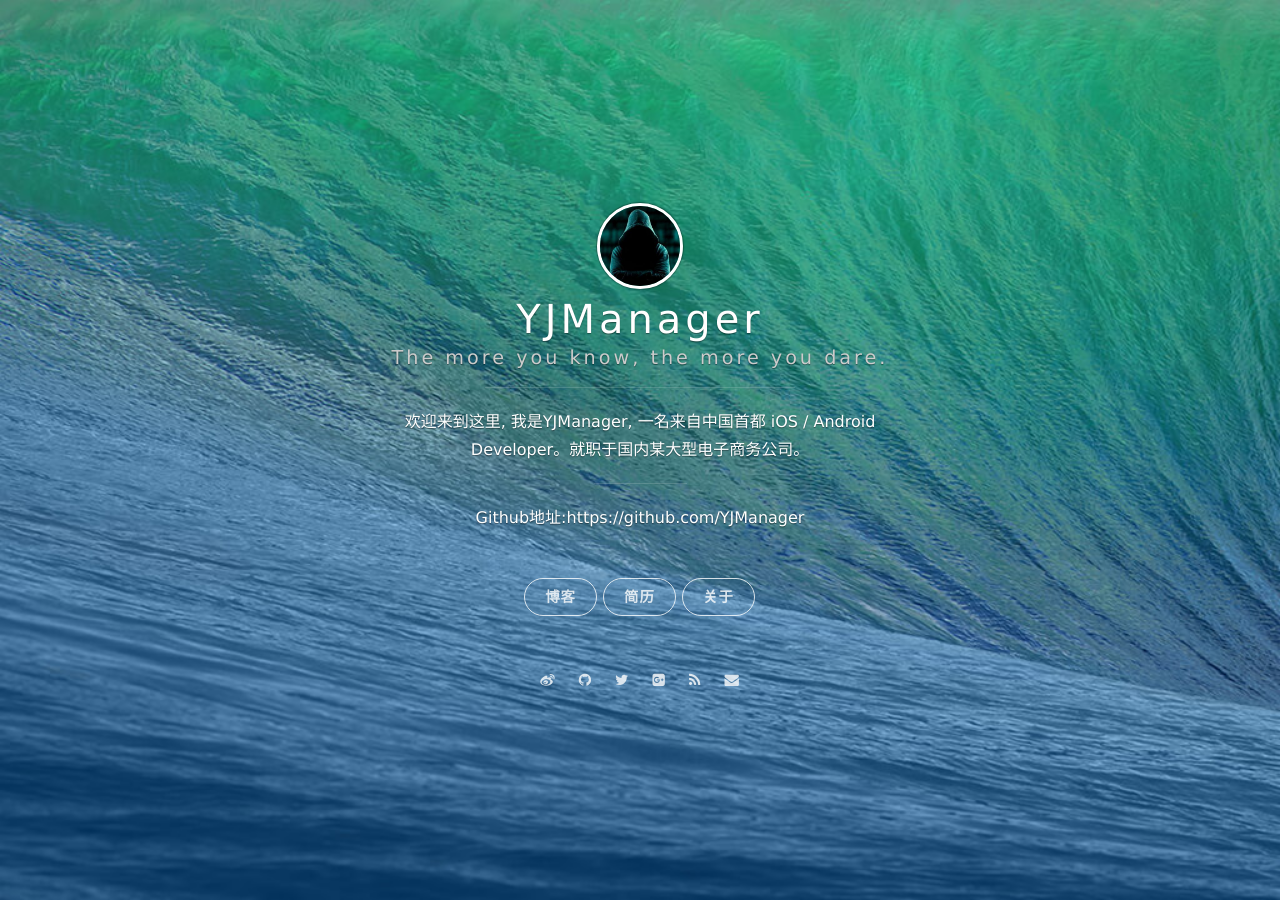
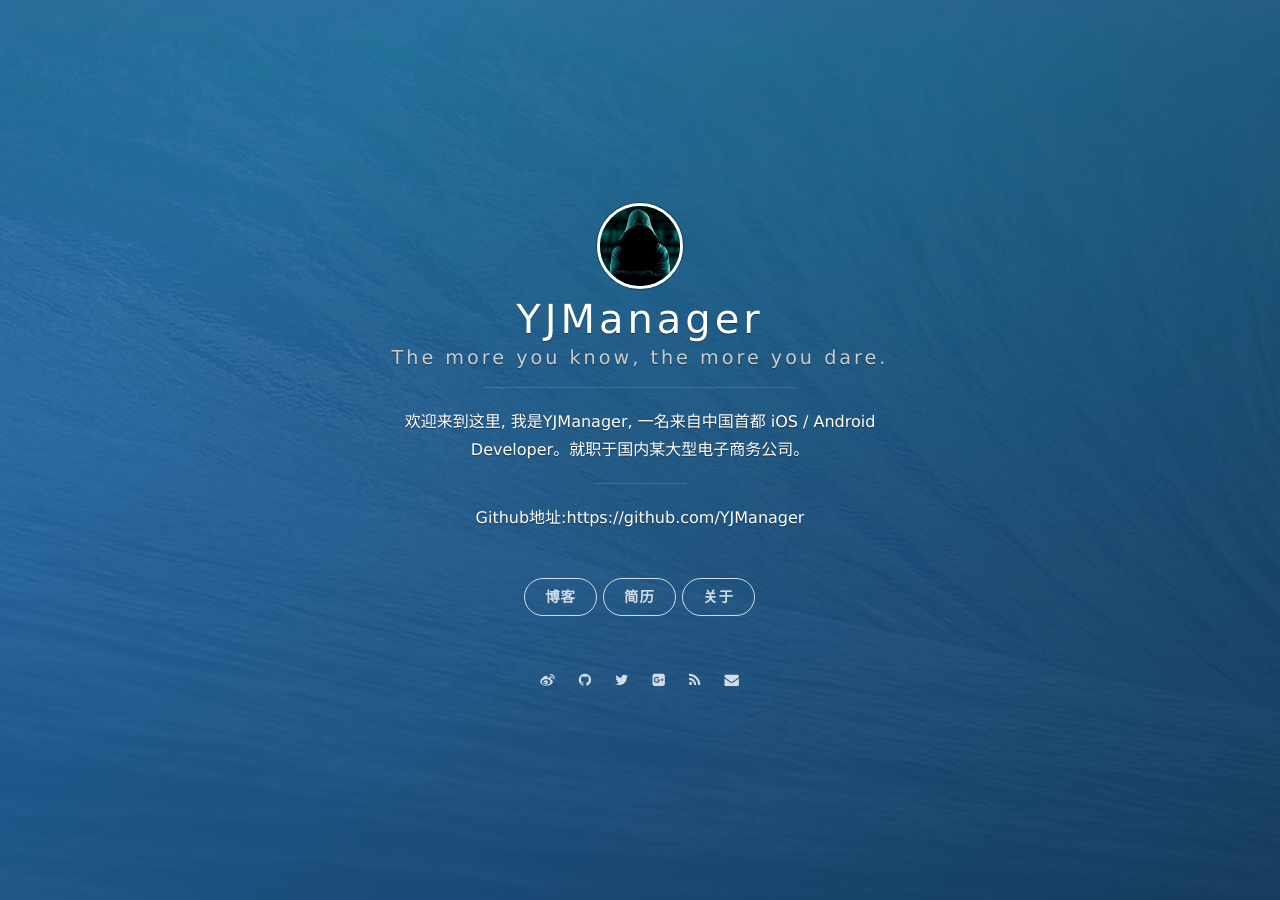
Before and after one commit to YJManager/yjmanager.github.io, a Jekyll site: the page built from index.html, in a window 1280 px wide. Built offline with Jekyll 4.4.1, drawn with Linux system fonts in a browser that asks for light colours; nearby versions of some CDN libraries; the list of posts is cut into pages by our own code.

Commit message:
commit at Company

```diff
--- a/_config.yml
+++ b/_config.yml
@@ -13,7 +13,7 @@ permalink: /:year/:month/:title/
 highlighter: rouge
 
 # supported colors: blue, green, purple, red, orange or slate. If you need clear, leave it empty.
-cover_color:
+cover_color: blue
 
 # The blog button should not be removed.
 blog_button:
```
Also changed, not shown: README.md.
